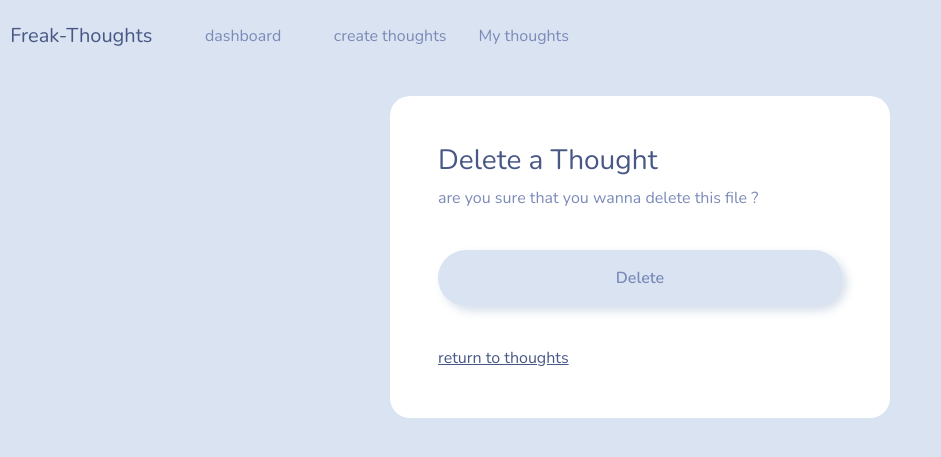
After one commit to freakpari/Django-project, a Django app: page /delete-thought/4 in a window 1280 px wide. The commit adds this page. Shown: the top 457 px of the page, without its empty margins (0-941 px from the left). Run offline with Django 5.2, Linux system fonts and the light colour scheme; a user stored in the database is signed in; data comes from the database, SQL or seed files in the repository; both versions use the stored data as it was after the commit.

Commit message:
delete thought added

```diff
--- /dev/null
+++ b/freakthought/journal/templates/journal/delete-thought.html
@@ -0,0 +1,21 @@
+{% extends 'journal/navbar.html' %}
+{%block content%}
+<br>
+<div class="container bg-white shadow-md p-5 form-layout">
+
+    <h3> Delete a Thought </h3>
+    <p>are you sure that you wanna delete this file ?</p>
+    <br>
+    <form method="post" autocomplete="off">
+
+        {% csrf_token %}
+
+    <button class="btn btn-secondary btn-md w-100 btn-block p-3" type="submit">Delete</button>
+    </form>
+    <br>
+
+    <a href="{% url 'my-thoughts' %}">return to thoughts</a>
+</div>
+<br>
+
+{% endblock %}
--- a/freakthought/journal/templates/journal/my-thoughts.html
+++ b/freakthought/journal/templates/journal/my-thoughts.html
@@ -15,6 +15,9 @@
     {{thought.user}}
     <br>
         <a href="{% url 'update-thought' thought.id %}">Update</a>
+        <br>
+        <a href="{% url 'delete-thought' thought.id %}">Delete</a>
+
 
 
 </div>
--- a/freakthought/journal/urls.py
+++ b/freakthought/journal/urls.py
@@ -18,4 +18,7 @@ urlpatterns = [
     path('my-thoughts',views.my_thoughts,name="my-thoughts"),
 
     path('update-thought/<str:pk>',views.update_thought,name="update-thought"),
+
+    path('delete-thought/<str:pk>',views.delete_thought,name="delete-thought"),
+
 ]
--- a/freakthought/journal/views.py
+++ b/freakthought/journal/views.py
@@ -107,3 +107,18 @@ def update_thought(request, pk):
 
     context= { 'UpdateThought' : form}
     return render(request, 'journal/update-thought.html',context)
+
+
+@login_required(login_url = 'my-login' )
+def delete_thought(request , pk):
+
+    try:
+        thought = Thought.objects.get(id=pk , user = request.user)
+    except:
+        return redirect('my-thoughts')
+
+    if request.method == 'POST':
+        thought.delete()
+        return redirect('my-thoughts')
+
+    return render(request, 'journal/delete-thought.html')
```
Also changed, not shown: freakthought/db.sqlite3.
